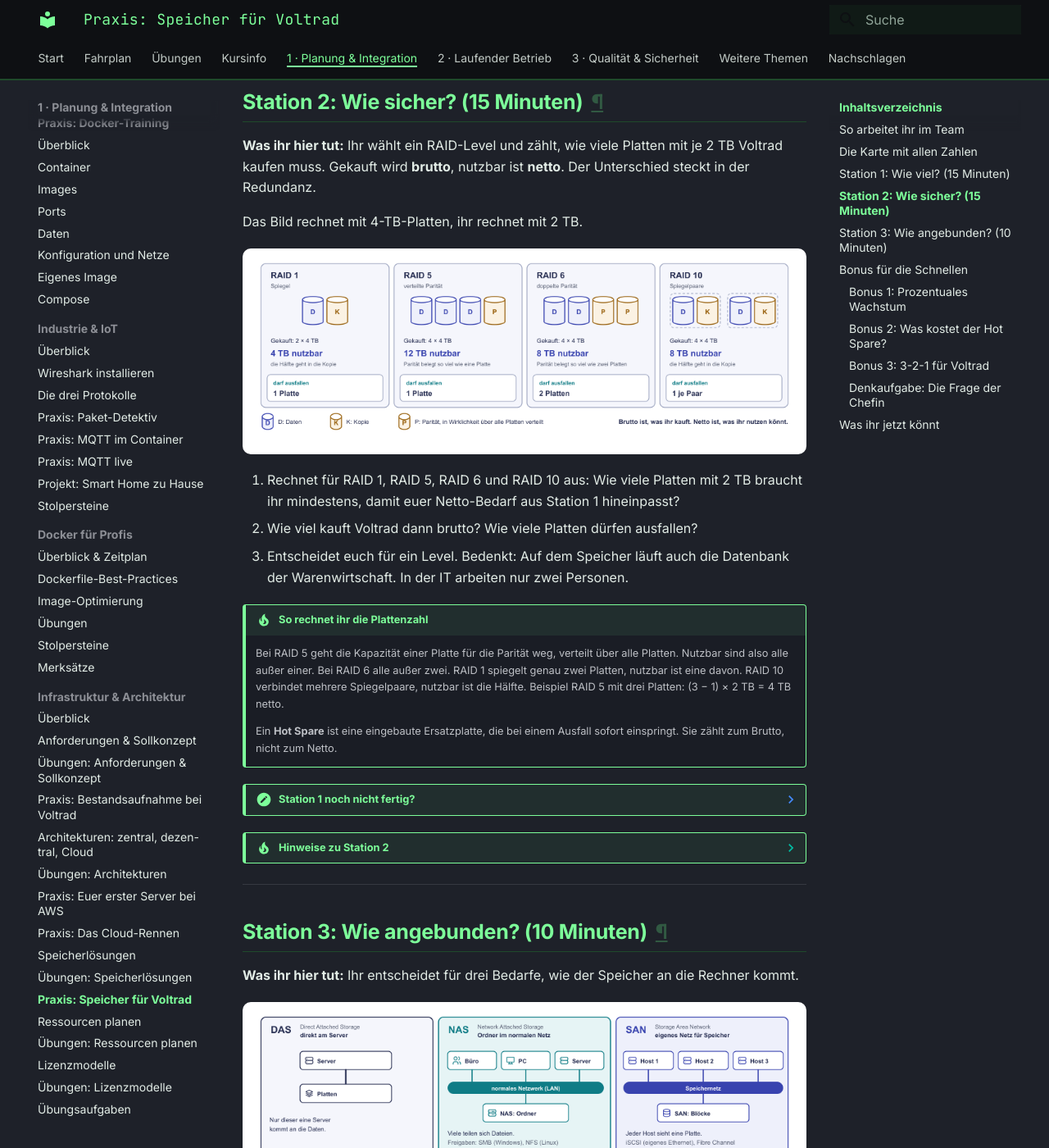
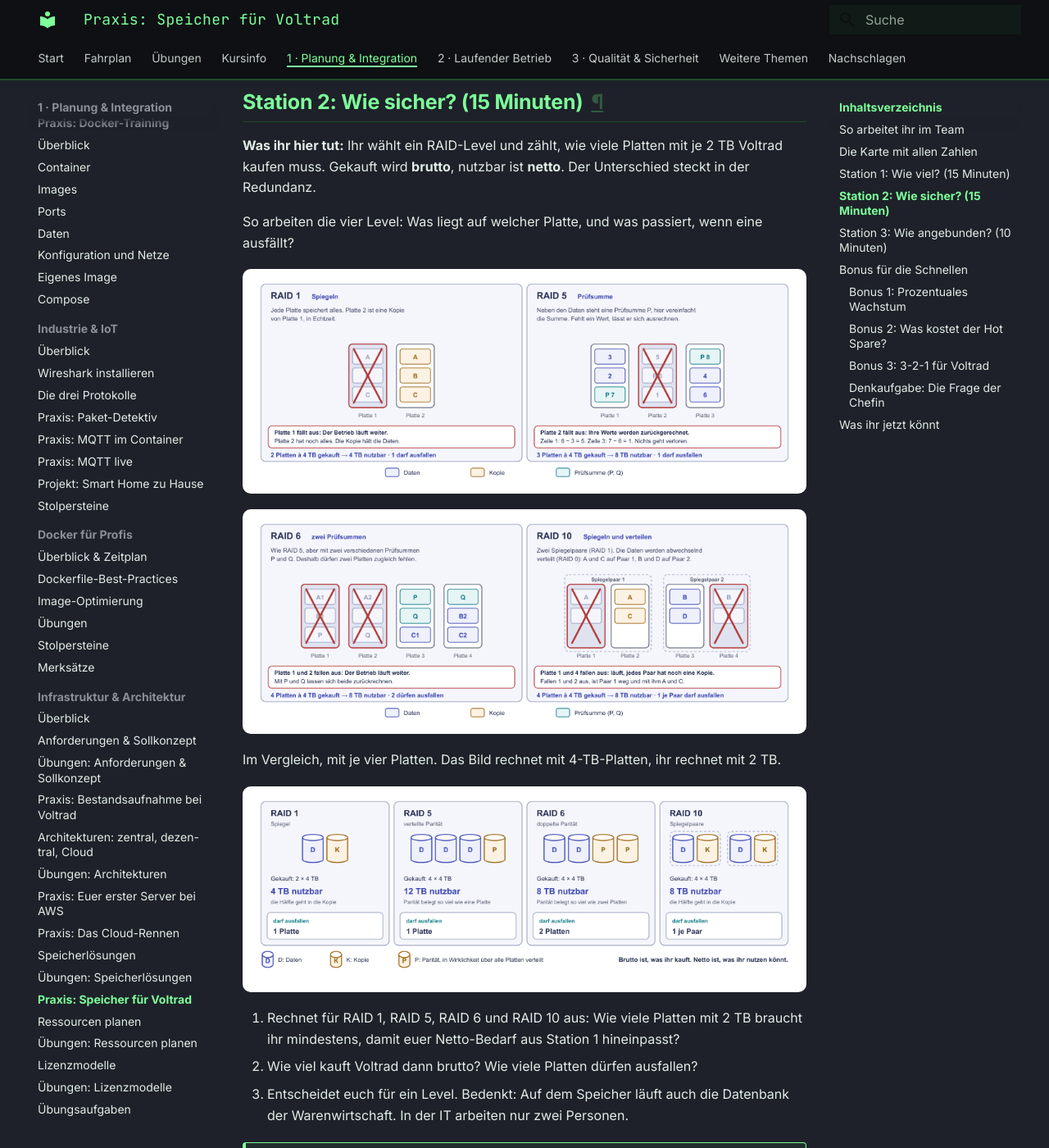
Before and after one commit to JacobMenge/kurs-unterlagen, an MkDocs documentation site: the page built from docs/infrastruktur-planung/praxis-speicher.md, in a window 1280 px wide and 1400 px high, scrolled down 2339 px. Shown: the whole window at 82% size. Built offline with MkDocs 1.6.1 and Material for MkDocs 9.7.7, drawn with Linux system fonts in a browser that asks for light colours.

Commit message:
update diagram

```diff
--- a/docs/infrastruktur-planung/praxis-speicher.md
+++ b/docs/infrastruktur-planung/praxis-speicher.md
@@ -84,7 +84,15 @@ drei Jahren braucht. Das ist der **Netto-Bedarf**.
 mit je 2 TB Voltrad kaufen muss. Gekauft wird **brutto**, nutzbar ist
 **netto**. Der Unterschied steckt in der Redundanz.
 
-Das Bild rechnet mit 4-TB-Platten, ihr rechnet mit 2 TB.
+So arbeiten die vier Level: Was liegt auf welcher Platte, und was passiert, wenn
+eine ausfällt?
+
+![RAID 1 und RAID 5: was auf den Platten liegt und was beim Ausfall passiert](../assets/diagramme/speicher-raid-erklaert-1.png){ .diagramm }
+
+![RAID 6 und RAID 10: was auf den Platten liegt und was beim Ausfall passiert](../assets/diagramme/speicher-raid-erklaert-2.png){ .diagramm }
+
+Im Vergleich, mit je vier Platten. Das Bild rechnet mit 4-TB-Platten, ihr
+rechnet mit 2 TB.
 
 ![Vier RAID-Level: was nutzbar ist und was ausfallen darf](../assets/diagramme/speicher-raid.png){ .diagramm }
 
@@ -123,7 +131,9 @@ Das Bild rechnet mit 4-TB-Platten, ihr rechnet mit 2 TB.
 **Was ihr hier tut:** Ihr entscheidet für drei Bedarfe, wie der Speicher an
 die Rechner kommt.
 
-![DAS, NAS und SAN als drei kleine Szenen mit Faustregel](../assets/diagramme/speicher-anbindung.png){ .diagramm }
+![DAS, NAS und SAN: Alltagsvergleich, Szene, was am Rechner ankommt und wofür es passt](../assets/diagramme/speicher-anbindung-klar.png){ .diagramm }
+
+![Dateien oder Blöcke: Ein NAS liefert ganze Dateien, ein SAN liefert Blöcke, aus denen der Server selbst Dateien macht](../assets/diagramme/speicher-dateien-bloecke.png){ .diagramm }
 
 Welche Anbindung passt? Begründet jede Wahl in einem Satz.
 
```
Also changed, not shown: docs/assets/diagramme/speicher-anbindung-klar.png (added), docs/assets/diagramme/speicher-dateien-bloecke.png (added), docs/assets/diagramme/speicher-raid-erklaert-1.png (added), docs/assets/diagramme/speicher-raid-erklaert-2.png (added), 1 other file.
